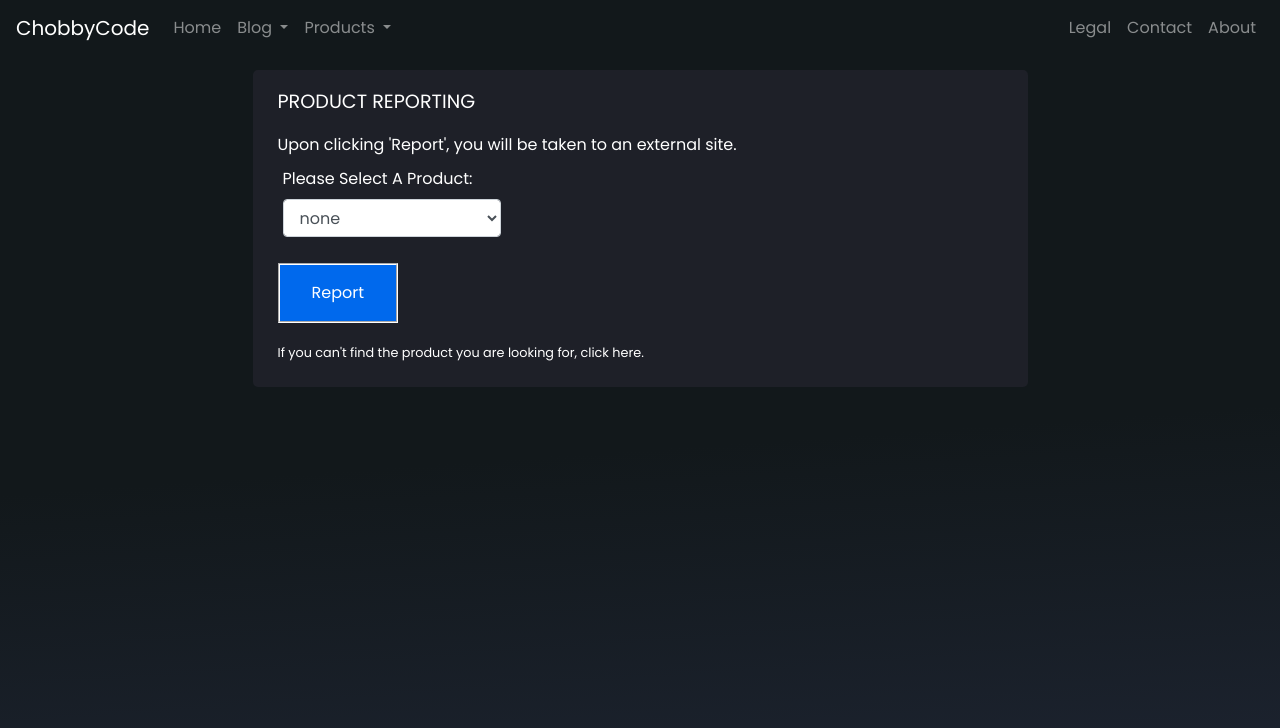
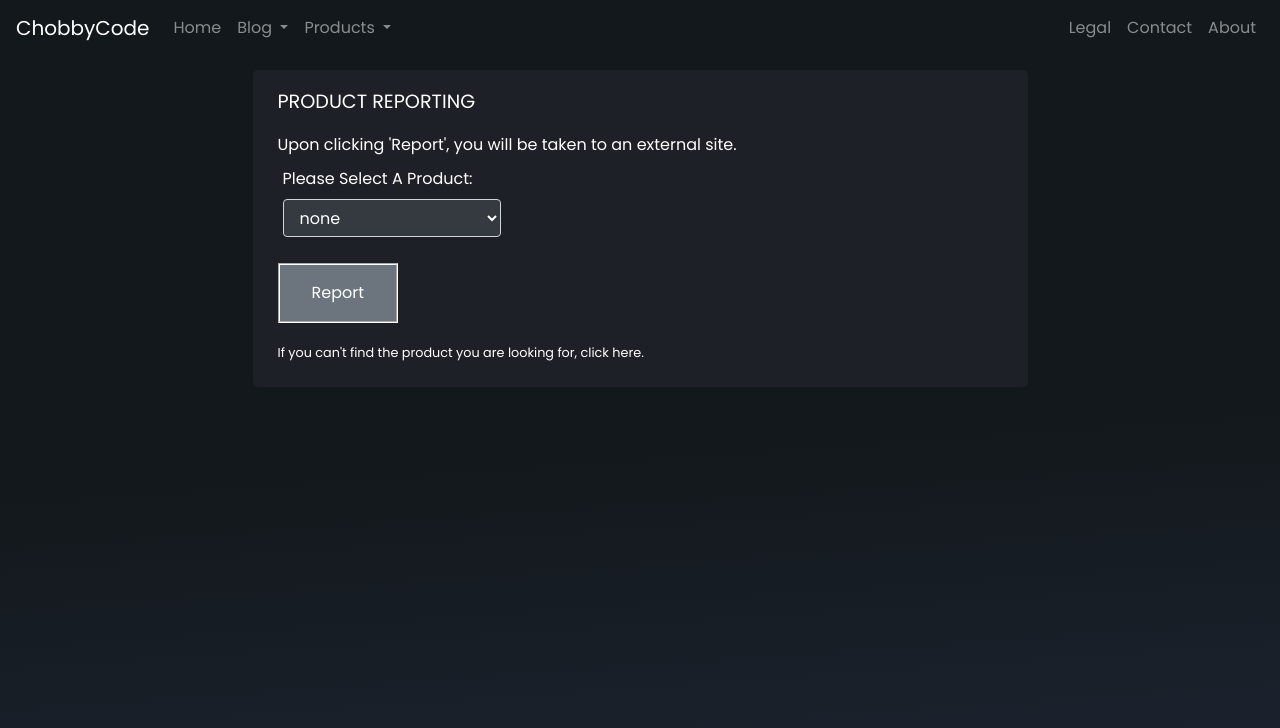
Before and after one commit to ChobbyCode/ChobbyCode.github.io, a Jekyll site: the page built from bugreport.html, in a window 1280 px wide and 900 px high. Shown: the top 728 px of the window. Built offline with Jekyll 4.4.1, drawn with Linux system fonts in a browser that asks for light colours.

Commit message:
Fixed Colouring on report page

```diff
--- a/bugreport.html
+++ b/bugreport.html
@@ -19,7 +19,7 @@ permalink: /ReportBug/
 
         {% include nav.html %}
 
-        <div id="content"  class="text-white">
+        <div id="content">
 
             <div id="colTwo">
 
@@ -34,16 +34,16 @@ permalink: /ReportBug/
 
                     <div class="form-group col-md-4">
                         <label for="inputState">Please Select A Product: </label>
-                        <select id="inputState" class="form-control">
-                            <option value="none" selected>none</option>
-                            <option value="updater">Update Checker</option>
-                            <option value="raspberry">Raspberry</option>
-                            <option value="biscuit">BiscuitOS</option>
-                            <option value="chill">Chill Updater</option>
+                        <select id="inputState" class="form-control text-white bg-dark">
+                            <option value="none" class="text-black" selected>none</option>
+                            <option value="updater" class="text-black">Update Checker</option>
+                            <option value="raspberry" class="text-black">Raspberry</option>
+                            <option value="biscuit" class="text-black">BiscuitOS</option>
+                            <option value="chill" class="text-black">Chill Updater</option>
                         </select>
                     </div>
 
-                    <button class="Report" onclick="onClick()" style="margin: 10px;">Report</button>
+                    <button class="Report bg-secondary" onclick="onClick()" style="margin: 10px;">Report</button>
 
                     <ul style="margin: 10px;"><a href="https://github.com/ChobbyCode?tab=repositories"><small>If you can't find the product you are looking for, click here.</small></a></ul>
                 </div>
```
